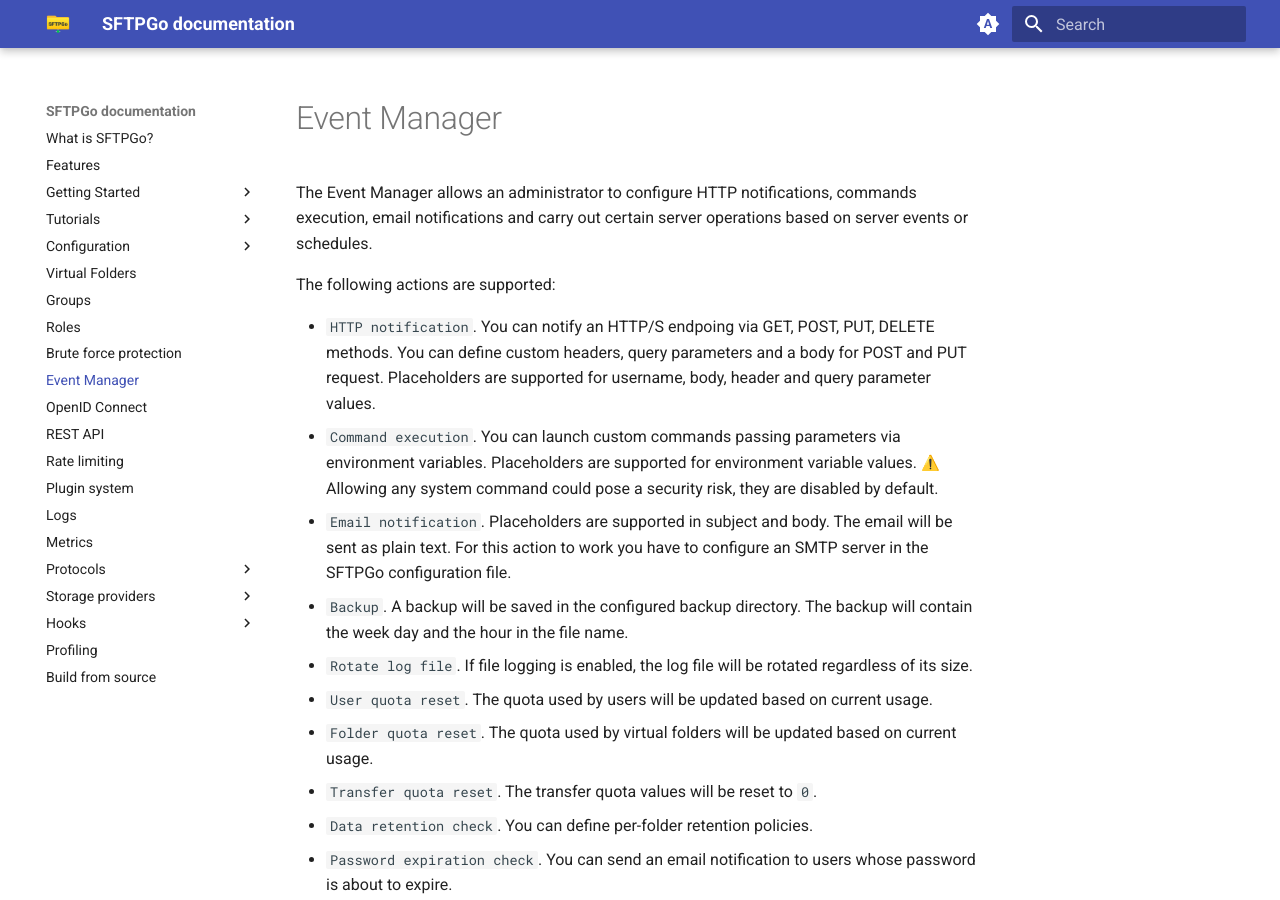
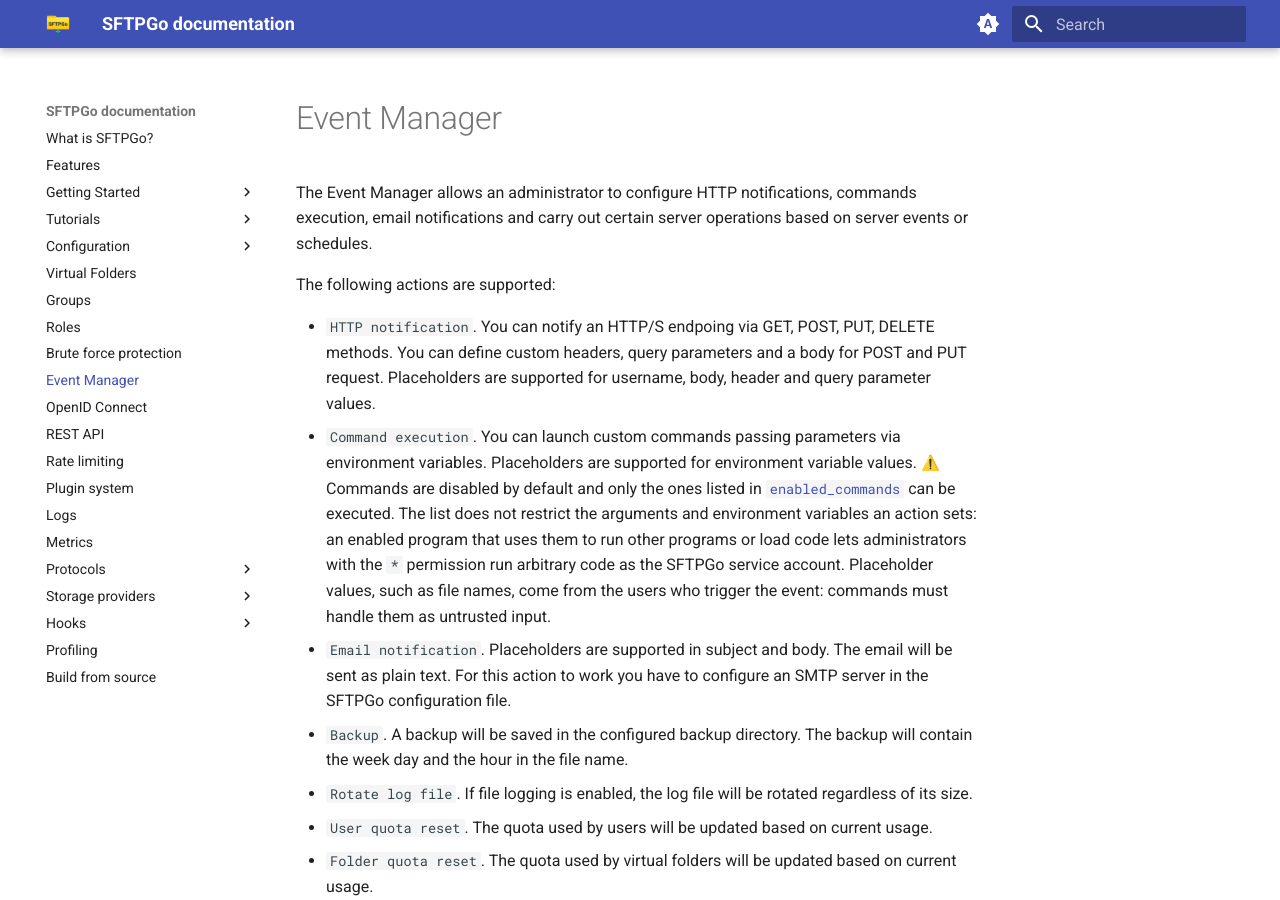
Before and after one commit to sftpgo/docs, an MkDocs documentation site: the page built from docs/eventmanager.md, in a window 1280 px wide and 900 px high. Built offline with MkDocs 1.6.1 and Material for MkDocs 9.7.7, drawn with Linux system fonts in a browser that asks for light colours; emoji names are drawn with the system emoji font; the version menu is left out.

Commit message:
eventmanager: document what enabled_commands restricts
Signed-off-by: Nicola Murino <nicola.murino@gmail.com>

```diff
--- a/docs/eventmanager.md
+++ b/docs/eventmanager.md
@@ -9,7 +9,7 @@ The Event Manager allows an administrator to configure HTTP notifications, comma
 The following actions are supported:
 
 - `HTTP notification`. You can notify an HTTP/S endpoing via GET, POST, PUT, DELETE methods. You can define custom headers, query parameters and a body for POST and PUT request. Placeholders are supported for username, body, header and query parameter values.
-- `Command execution`. You can launch custom commands passing parameters via environment variables. Placeholders are supported for environment variable values. :warning: Allowing any system command could pose a security risk, they are disabled by default.
+- `Command execution`. You can launch custom commands passing parameters via environment variables. Placeholders are supported for environment variable values. :warning: Commands are disabled by default and only the ones listed in [`enabled_commands`](config-file.md#event_manager) can be executed. The list does not restrict the arguments and environment variables an action sets: an enabled program that uses them to run other programs or load code lets administrators with the `*` permission run arbitrary code as the SFTPGo service account. Placeholder values, such as file names, come from the users who trigger the event: commands must handle them as untrusted input.
 - `Email notification`. Placeholders are supported in subject and body. The email will be sent as plain text. For this action to work you have to configure an SMTP server in the SFTPGo configuration file.
 - `Backup`. A backup will be saved in the configured backup directory. The backup will contain the week day and the hour in the file name.
 - `Rotate log file`. If file logging is enabled, the log file will be rotated regardless of its size.
```
Also changed, not shown: docs/config-file.md (+1 -1 lines).
